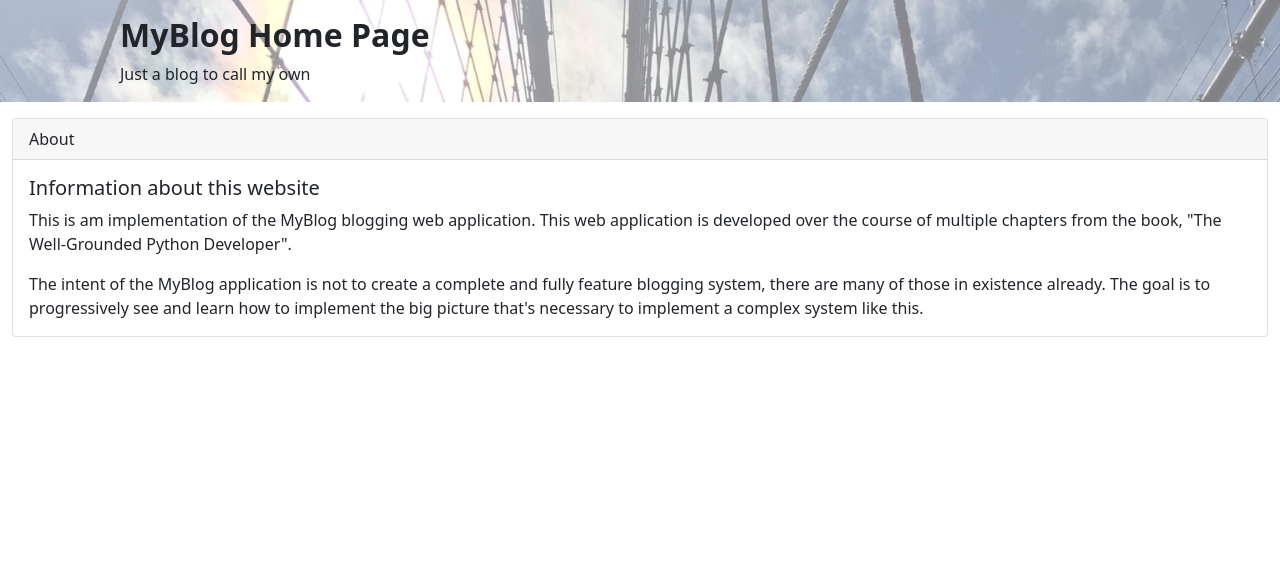
After one commit to SHYXIN/my_flask_blog, a Flask app: page /about in a window 1280 px wide. The commit adds this page. Shown: the top 577 px of the page. Run offline with Flask 3, Linux system fonts and the light colour scheme.

Commit message:
完成ch7-03

```diff
--- a/app/__init__.py
+++ b/app/__init__.py
@@ -1,37 +1,13 @@
-from flask import Flask, render_template
-from datetime import datetime
-from random import sample
-
-
-class PageVisit:
-    COUNT = 0
-    def counts(self):
-        PageVisit.COUNT +=1
-        return PageVisit.COUNT
-
-class BannerColors:
-    COLORS = [
-        "lightcoral", "salmon", "red", "firebrick", "pink",
-        "gold", "yellow", "khaki", "darkkhaki", "violet",
-        "blue", "purple", "indigo", "greenyellow", "lime",
-        "green", "olive", "darkcyan", "aqua", "skyblue",
-        "tan", "sienna", "gray", "silver"
-    ]
-
-    def get_colors(self):
-        return sample(BannerColors.COLORS, 5)
+from flask import Flask
 
 def create_app():
     """Initialize the Flask app instance"""
+    app = Flask(__name__)
 
-    app = Flask(__name__)
-    with app.app_context():
+    # import the routes
+    from . import intro
 
-        @app.route("/")
-        def home():
-            return render_template("index.html", data={
-                "now": datetime.now(),
-                "page_visit": PageVisit(),
-                "banner_colors": BannerColors().get_colors()
-            })
-        return app
+    # register the blueprints
+    app.register_blueprint(intro.intro_bp)
+
+    return app
--- /dev/null
+++ b/app/intro/intro.py
@@ -0,0 +1,34 @@
+from flask import render_template
+from datetime import datetime
+from random import sample
+from . import intro_bp
+
+class PageVisit:
+    COUNT = 0
+    def counts(self):
+        PageVisit.COUNT +=1
+        return PageVisit.COUNT
+
+class BannerColors:
+    COLORS = [
+        "lightcoral", "salmon", "red", "firebrick", "pink",
+        "gold", "yellow", "khaki", "darkkhaki", "violet",
+        "blue", "purple", "indigo", "greenyellow", "lime",
+        "green", "olive", "darkcyan", "aqua", "skyblue",
+        "tan", "sienna", "gray", "silver"
+    ]
+
+    def get_colors(self):
+        return sample(BannerColors.COLORS, 5)
+
+@intro_bp.route('/')
+def home():
+    return render_template("index.html", data={
+        "now": datetime.now(),
+        "page_visit": PageVisit(),
+        "banner_colors": BannerColors().get_colors()
+    })
+
+@intro_bp.route('/about')
+def about():
+    return render_template("about.html")
--- /dev/null
+++ b/app/intro/templates/about.html
@@ -0,0 +1,27 @@
+{% extends "base.html" %}
+
+{% block content %}
+<div class="container-fluid mt-3">
+    <div class="card">
+        <div class="card-header">
+            About
+        </div>
+        <div class="card-body">
+            <h5 class="card-title">Information about this website</h5>
+            <p class="card-text">
+                This is am implementation of the MyBlog blogging
+                web application. This web application is developed over
+                the course of multiple chapters from the book,
+                "The Well-Grounded Python Developer".
+            </p>
+            <p class="card-text">
+                The intent of the MyBlog application is not to create
+                a complete and fully feature blogging system, there are
+                many of those in existence already. The goal is to
+                progressively see and learn how to implement the big picture
+                that's necessary to implement a complex system like this.
+            </p>
+        </div>
+    </div>
+</div>
+{% endblock %}
--- a/app/templates/index.html
+++ b/app/intro/templates/index.html
@@ -30,5 +30,5 @@
   <script>
     const banner_color = {{ data["banner_colors"] | tojson | safe }};
   </script>
-  <script src="{{ url_for('static', filename='js/index.js')}}"></script>
+  <script src="{{ url_for('.static', filename='js/index.js')}}"></script>
 {% endblock %}
```
Also changed, not shown: app/intro/__init__.py (added, +10 -0 lines), app/static/css/myblog.css (deleted, +0 -43 lines), app/intro/static/css/index.css (renamed from app/static/css/index.css), app/intro/static/images/myblog_banner.png (added), app/intro/static/images/myblog_banner_50.png (added), app/intro/static/js/index.js (renamed from app/static/js/index.js).
